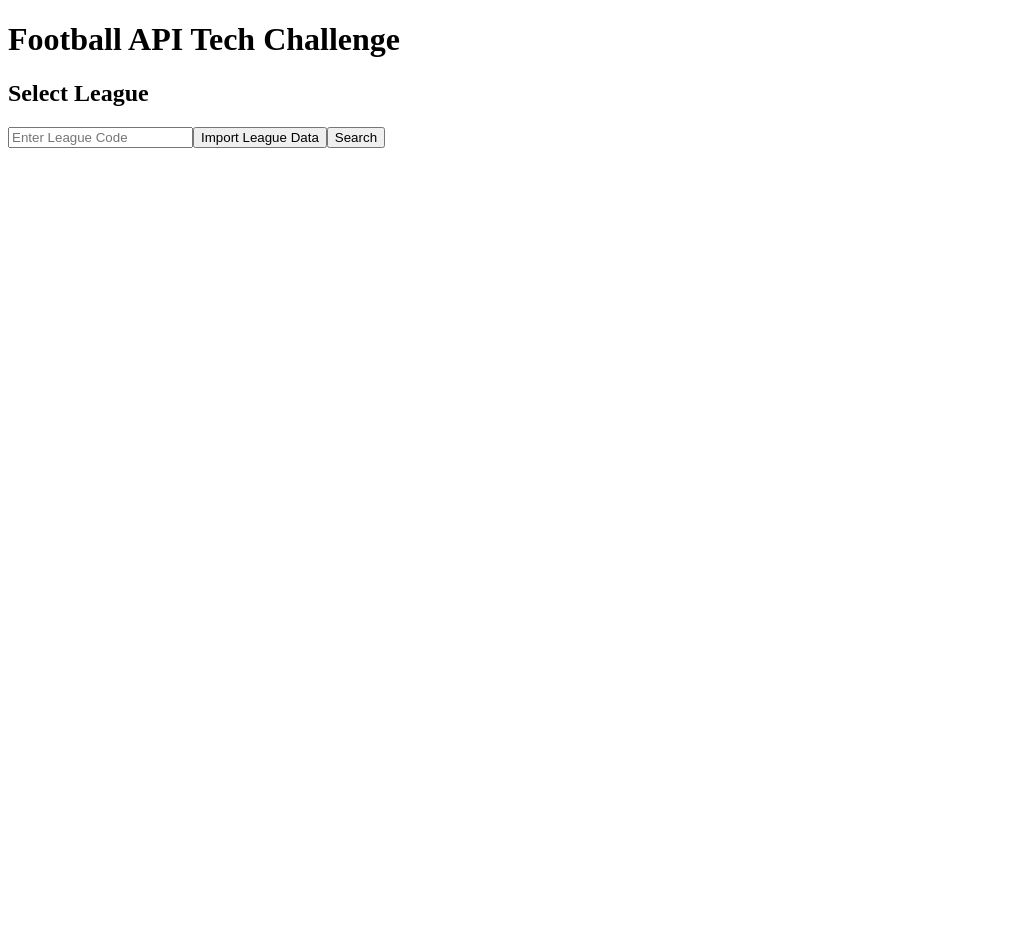
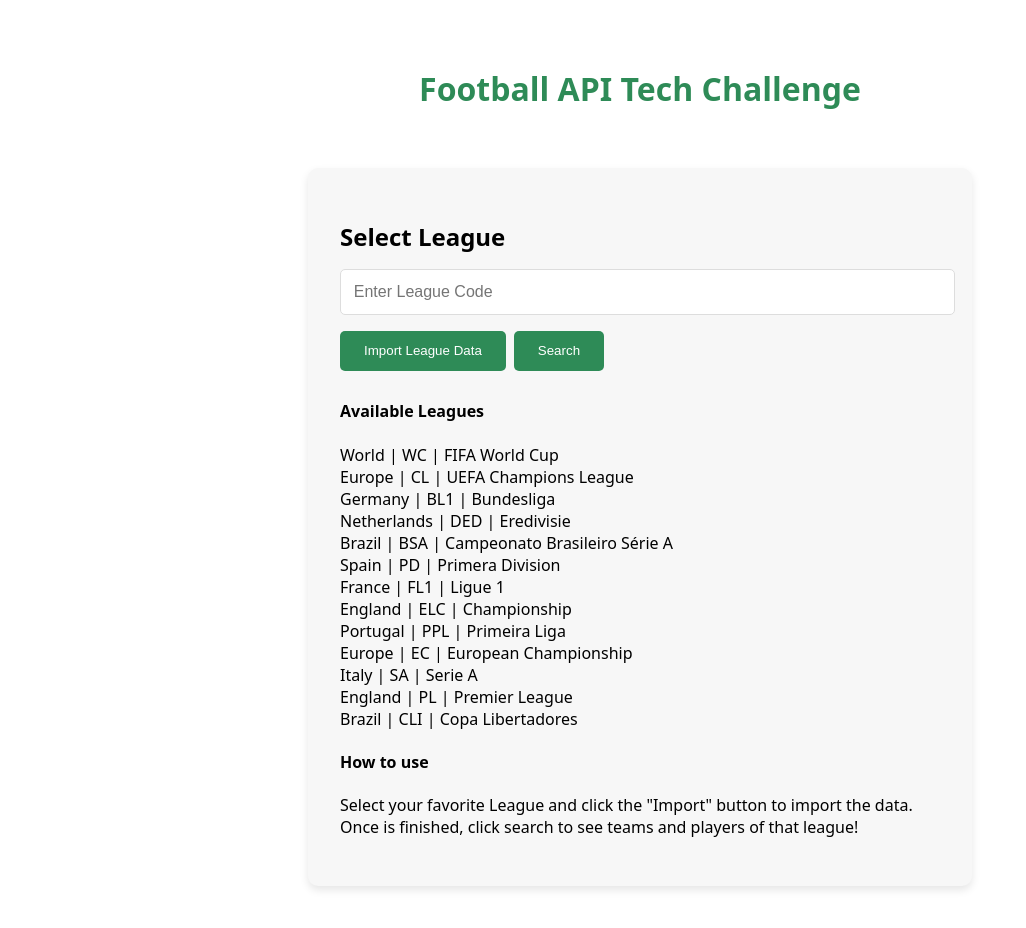
Before and after one commit to fdezar/adwake-tech-challenge, an Angular app in the folder client/: page / in a window 1280 px wide. Shown: the top 928 px of the page, without its empty margins (0-1026 px from the left). Before the commit the page ends 800 px from the top, so only its background shows below. Built offline with nearby package versions, Linux system fonts and the light colour scheme.

Commit message:
added some basic CSS styling

```diff
--- a/client/src/app/app.component.css
+++ b/client/src/app/app.component.css
@@ -0,0 +1,28 @@
+main {
+    color: seagreen;
+}
+
+#app-container {
+    display: flex;
+    justify-content: center;
+    align-items: center;
+    height: 20vh;
+    margin: 0;
+    font-family: system-ui, -apple-system, BlinkMacSystemFont, 'Segoe UI', Roboto, Oxygen, Ubuntu, Cantarell, 'Open Sans', 'Helvetica Neue', sans-serif;
+    cursor: pointer;
+  }
+
+@media (max-width: 768px) {
+    #league-selector {
+      width: 90%;
+    }
+
+    #teams-list {
+      flex-direction: column;
+      align-items: center;
+    }
+
+    .team-card {
+      width: 90%;
+    }
+}
--- a/client/src/app/app.component.html
+++ b/client/src/app/app.component.html
@@ -3,8 +3,8 @@
 </style>
 
 <main class="main">
-  <div class="content">
-    <h1>Football API Tech Challenge</h1>
+  <div class="content" id="app-container">
+    <h1 routerLink="/">Football API Tech Challenge</h1>
   </div>
 </main>
 
--- a/client/src/app/app.component.ts
+++ b/client/src/app/app.component.ts
@@ -1,10 +1,11 @@
 import { Component } from '@angular/core';
 import { RouterOutlet } from '@angular/router';
+import { RouterModule } from '@angular/router';
 
 @Component({
   selector: 'app-root',
   standalone: true,
-  imports: [RouterOutlet],
+  imports: [RouterOutlet, RouterModule],
   templateUrl: './app.component.html',
   styleUrl: './app.component.css'
 })
--- a/client/src/app/league-selector/league-selector.component.css
+++ b/client/src/app/league-selector/league-selector.component.css
@@ -0,0 +1,64 @@
+#league-selector {
+    background-color: #f7f7f7;
+    padding: 2rem;
+    border-radius: 10px;
+    width: 100%;
+    max-width: 600px;
+    box-shadow: 0px 4px 8px rgba(0, 0, 0, 0.1);
+    margin: 0 auto;
+    font-family: system-ui, -apple-system, BlinkMacSystemFont, 'Segoe UI', Roboto, Oxygen, Ubuntu, Cantarell, 'Open Sans', 'Helvetica Neue', sans-serif;
+    margin-bottom: 80px;
+}
+
+#league-selector h2 {
+    font-size: 1.5rem;
+    margin-bottom: 1rem;
+}
+
+#league-selector input {
+    width: 100%;
+    padding: 0.8rem 0 0.8rem 0.8rem;
+    font-size: 1rem;
+    margin-bottom: 1rem;
+    border: 1px solid #ddd;
+    border-radius: 5px;
+}
+
+#league-selector button {
+    background-color: seagreen;
+    color: white;
+    border: none;
+    padding: 0.8rem 1.5rem;
+    margin-right: 0.5rem;
+    margin-bottom: 0.5rem;
+    border-radius: 5px;
+    cursor: pointer;
+}
+
+#league-selector button:hover {
+    background-color: mediumseagreen;
+}
+
+#importing-data {
+    margin: 1rem 0 0 0;
+}
+
+#league-selector-ul {
+    list-style-type: none;
+    padding-left: 0;
+}
+
+@media (max-width: 768px) {
+    #league-selector {
+      width: 90%;
+    }
+
+    #teams-list {
+      flex-direction: column;
+      align-items: center;
+    }
+
+    .team-card {
+      width: 90%;
+    }
+}
--- a/client/src/app/league-selector/league-selector.component.html
+++ b/client/src/app/league-selector/league-selector.component.html
@@ -1,7 +1,25 @@
-<div>
+<div id="league-selector">
     <h2>Select League</h2>
     <input type="text" [(ngModel)]="leagueCode" placeholder="Enter League Code" />
     <button (click)="importLeague()">Import League Data</button>
     <button (click)="fetchTeams()">Search</button>
-    <div *ngIf="isLoading">Importing data...</div>
+    <div *ngIf="isLoading" id="importing-data">Importing data...</div>
+    <h4>Available Leagues</h4>
+    <ul id="league-selector-ul">
+        <li>World | WC | FIFA World Cup</li>
+        <li>Europe | CL | UEFA Champions League</li>
+        <li>Germany | BL1 | Bundesliga</li>
+        <li>Netherlands | DED | Eredivisie</li>
+        <li>Brazil | BSA | Campeonato Brasileiro Série A</li>
+        <li>Spain | PD | Primera Division</li>
+        <li>France | FL1 | Ligue 1</li>
+        <li>England | ELC | Championship</li>
+        <li>Portugal | PPL | Primeira Liga</li>
+        <li>Europe | EC | European Championship</li>
+        <li>Italy | SA | Serie A</li>
+        <li>England | PL | Premier League</li>
+        <li>Brazil | CLI | Copa Libertadores</li>
+    </ul>
+    <h4>How to use</h4>
+    <p>Select your favorite League and click the "Import" button to import the data. Once is finished, click search to see teams and players of that league!</p>
   </div>
--- a/client/src/app/team-details/team-details.component.css
+++ b/client/src/app/team-details/team-details.component.css
@@ -0,0 +1,88 @@
+#team-details {
+    padding: 2rem;
+    background-color: #f7f7f7;
+    border-radius: 10px;
+    width: 100%;
+    max-width: 800px;
+    margin: 2rem auto;
+    box-shadow: 0px 4px 8px rgba(0, 0, 0, 0.1);
+    font-family: system-ui, -apple-system, BlinkMacSystemFont, 'Segoe UI', Roboto, Oxygen, Ubuntu, Cantarell, 'Open Sans', 'Helvetica Neue', sans-serif;
+}
+
+#team-header {
+    display: flex;
+    justify-content: space-evenly;
+    align-items: center;
+    margin-bottom: 1.5rem;
+    flex-wrap: wrap;
+    width: 100%;
+}
+
+#team-crest {
+    max-width: 80px;
+    margin-right: 1rem;
+}
+
+#team-name {
+    font-size: 2rem;
+    font-weight: bold;
+}
+
+#players-header {
+    display: flex;
+    font-size: 1.5rem;
+    margin-top: 2rem;
+    margin-bottom: 1rem;
+    justify-content: center;
+}
+
+#players-list {
+    display: flex;
+    flex-wrap: wrap;
+    gap: 1.5rem;
+    justify-content: center;
+}
+
+#players-list ul {
+    padding-left: 0;
+}
+
+#players-list li {
+    list-style-type: none;
+    text-align: center;
+}
+
+.player-card {
+    background-color: white;
+    padding: 1rem;
+    border-radius: 8px;
+    width: 200px;
+    box-shadow: 0px 4px 6px rgba(0, 0, 0, 0.1);
+    text-align: center;
+}
+
+.player-name {
+    font-size: 1.2rem;
+    margin-bottom: 0.5rem;
+}
+
+.player-info {
+    font-size: 0.9rem;
+    color: #666;
+    margin: 0.2rem 0;
+}
+
+@media (max-width: 768px) {
+    #team-details {
+      width: 90%;
+    }
+
+    #players-list {
+      flex-direction: column;
+      align-items: center;
+    }
+
+    .player-card {
+      width: 90%;
+    }
+}
--- a/client/src/app/team-details/team-details.component.html
+++ b/client/src/app/team-details/team-details.component.html
@@ -1,9 +1,14 @@
-<div *ngIf="team">
-    <h2>{{ team.name }}</h2>
-    <img [src]="team.crest" alt="{{ team.name }} logo" />
-    <p>{{ team.shortName }} ({{ team.tla }})</p>
-    <h3>Players</h3>
-    <ul>
-      <li *ngFor="let player of players">{{ player.name }} - {{ player.position }}</li>
-    </ul>
+<div *ngIf="team" id="team-details">
+    <div id="team-header">
+        <h2 id="team-name">{{ team.name }}</h2>
+        <img [src]="team.crest" id="team-crest" alt="{{ team.name }} logo" />
+        <p>{{ team.shortName }} ({{ team.tla }})</p>
+    </div>
+
+    <h3 id="players-header">Players</h3>
+    <div id="players-list">
+        <ul>
+          <li *ngFor="let player of players">{{ player.name }} - {{ player.position }}</li>
+        </ul>
+    </div>
 </div>
--- a/client/src/app/team-list/team-list.component.css
+++ b/client/src/app/team-list/team-list.component.css
@@ -0,0 +1,62 @@
+#team-list-header {
+    display: flex;
+    justify-content: center;
+    width: 100%;
+    font-size: 22px;
+    font-family: system-ui, -apple-system, BlinkMacSystemFont, 'Segoe UI', Roboto, Oxygen, Ubuntu, Cantarell, 'Open Sans', 'Helvetica Neue', sans-serif;
+}
+
+#team-list-input {
+    display: flex;
+    justify-content: center;
+    margin: auto;
+    width: 25%;
+    margin: 70px auto 50px auto;
+    padding: 0.8rem;
+    font-size: 1rem;
+    margin-bottom: 1rem;
+    border: 1px solid #ddd;
+    border-radius: 5px;
+}
+
+#teams-list {
+    display: flex;
+    flex-wrap: wrap;
+    gap: 1.5rem;
+    justify-content: center;
+    font-family: system-ui, -apple-system, BlinkMacSystemFont, 'Segoe UI', Roboto, Oxygen, Ubuntu, Cantarell, 'Open Sans', 'Helvetica Neue', sans-serif;
+    margin-top: 50px;
+}
+
+.team-card {
+    background-color: seagreen;
+    color: #DDD;
+    padding: 1rem;
+    border-radius: 8px;
+    width: 200px;
+    box-shadow: 0px 4px 6px rgba(0, 0, 0, 0.1);
+    text-align: center;
+    font-family: system-ui, -apple-system, BlinkMacSystemFont, 'Segoe UI', Roboto, Oxygen, Ubuntu, Cantarell, 'Open Sans', 'Helvetica Neue', sans-serif;
+    cursor: pointer;
+    list-style-type: none;
+    margin-top: 10px;
+}
+
+.team-card:hover {
+    background-color: mediumseagreen;
+}
+
+@media (max-width: 768px) {
+    #league-selector {
+      width: 90%;
+    }
+
+    #teams-list {
+      flex-direction: column;
+      align-items: center;
+    }
+
+    .team-card {
+      width: 90%;
+    }
+}
--- a/client/src/app/team-list/team-list.component.html
+++ b/client/src/app/team-list/team-list.component.html
@@ -1,9 +1,18 @@
 <div *ngIf="teams.length > 0">
-    <h3>Teams in {{ leagueCode }}</h3>
-    <input type="text" [(ngModel)]="filter" placeholder="Filter by team name" />
-    <ul>
-      <li *ngFor="let team of teams | filter:filter" (click)="viewTeam(team._id)">
+    <div>
+        <h3 id="team-list-header">Teams in {{ leagueCode }}</h3>
+        <input type="text" [(ngModel)]="filter" placeholder="Filter by team name" id="team-list-input"/>
+    </div>
+    <ul id="teams-list">
+      <li *ngFor="let team of teams | filter:filter" (click)="viewTeam(team._id)" class="team-card">
         {{ team.name }}
       </li>
     </ul>
   </div>
+
+  <!-- <div id="teams-list">
+    <div class="team-card" *ngFor="let team of teams">
+      <img [src]="team.crest" alt="{{ team.name }}" />
+      <h3>{{ team.name }}</h3>
+    </div>
+  </div> -->
```
Also changed, not shown: 1 other file (tests, documents, lock files or other folders).
